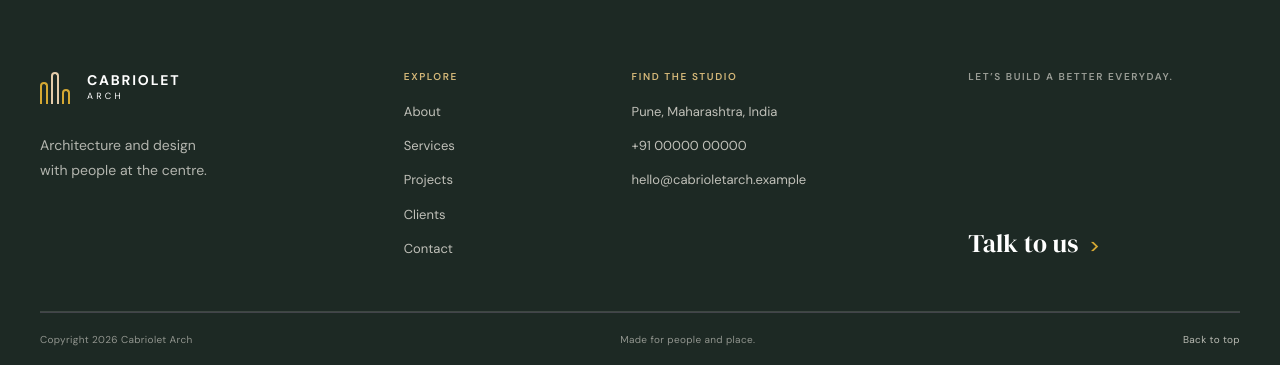
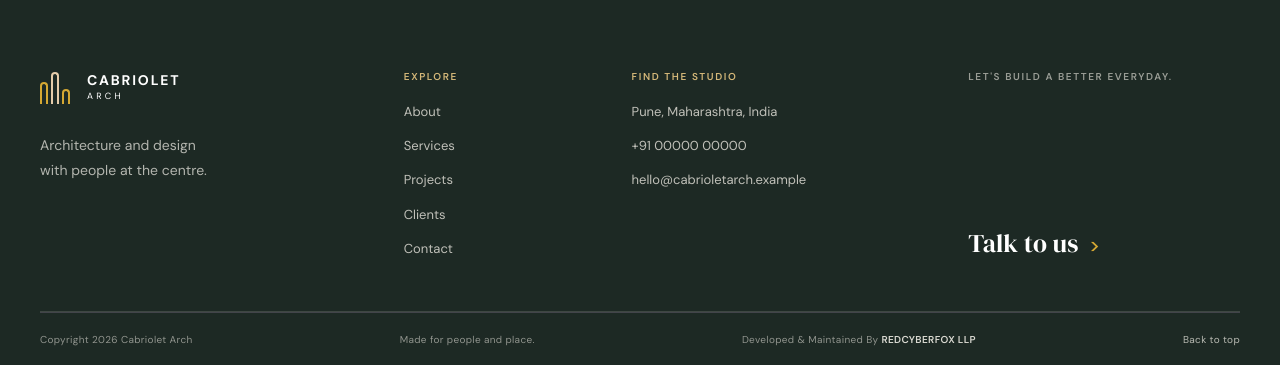
Before and after one commit to Rushihapse/cabriolet, a React (Vite) app: page / in a window 1280 px wide. Shown: the part 5725-6090 px from the top of the page. Built offline with nearby package versions, Linux system fonts and the light colour scheme.

Commit message:
Add REDCYBERFOX LLP footer credit

```diff
--- a/src/App.jsx
+++ b/src/App.jsx
@@ -548,7 +548,7 @@ function BackToTop() {
 }
 
 function Footer() {
-  return <footer className="site-footer"><div className="wrap footer-main"><div className="footer-brand"><Brand light /><p>Architecture and design<br />with people at the centre.</p></div><div className="footer-nav"><span>Explore</span>{navItems.slice(1).map(([label, path]) => <Link key={path} to={path}>{label}</Link>)}</div><div className="footer-contact"><span>Find the studio</span><p>Pune, Maharashtra, India</p><a href="tel:+910000000000">+91 00000 00000</a><a href="mailto:hello@cabrioletarch.example">hello@cabrioletarch.example</a></div><div className="footer-note"><span>Let’s build a better everyday.</span><Link to="/contact">Talk to us <b>&gt;</b></Link></div></div><div className="wrap footer-bottom"><span>Copyright {new Date().getFullYear()} Cabriolet Arch</span><span>Made for people and place.</span><Link to="/">Back to top</Link></div></footer>;
+  return <footer className="site-footer"><div className="wrap footer-main"><div className="footer-brand"><Brand light /><p>Architecture and design<br />with people at the centre.</p></div><div className="footer-nav"><span>Explore</span>{navItems.slice(1).map(([label, path]) => <Link key={path} to={path}>{label}</Link>)}</div><div className="footer-contact"><span>Find the studio</span><p>Pune, Maharashtra, India</p><a href="tel:+910000000000">+91 00000 00000</a><a href="mailto:hello@cabrioletarch.example">hello@cabrioletarch.example</a></div><div className="footer-note"><span>Let's build a better everyday.</span><Link to="/contact">Talk to us <b>&gt;</b></Link></div></div><div className="wrap footer-bottom"><span>Copyright {new Date().getFullYear()} Cabriolet Arch</span><span>Made for people and place.</span><span className="footer-credit">Developed &amp; Maintained By <strong>REDCYBERFOX LLP</strong></span><Link to="/">Back to top</Link></div></footer>;
 }
 
 function NotFound() { return <section className="not-found wrap"><Eyebrow>Page not found</Eyebrow><h1>That space<br /><em>doesn’t exist.</em></h1><Link className="button button-accent" to="/">Return home <span>&gt;</span></Link></section>; }
--- a/src/styles.css
+++ b/src/styles.css
@@ -677,3 +677,4 @@ body.has-architect-cursor *{cursor:none!important}
 .site-footer .footer-bottom a:hover{color:#e5ccaa}
 @media(max-width:900px){.site-footer .footer-main{grid-template-columns:repeat(2,minmax(0,1fr));row-gap:42px}.site-footer .footer-note a{margin-top:14px}}
 @media(max-width:560px){.site-footer{padding-top:56px}.site-footer .footer-main{grid-template-columns:1fr;gap:32px;padding-bottom:38px}.site-footer .footer-brand p{margin-top:16px}.site-footer .footer-bottom{flex-wrap:wrap;justify-content:flex-start;gap:12px 22px}}
+.site-footer .footer-credit strong{color:rgba(244,241,233,.88);font-weight:600}
```
